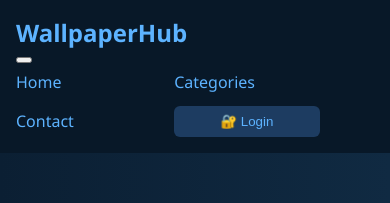
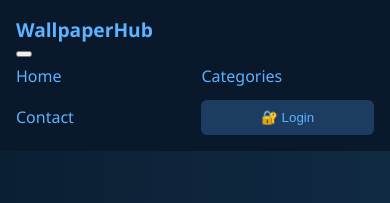
Before and after one commit to VatsalBairagi20/WallpaperHub-Frontend, a React (Create React App) app: page /categories in a window 390 px wide. Shown: the top 203 px of the page. Built offline with nearby package versions, Linux system fonts and the light colour scheme; no server answers.

Commit message:
Update CategoryPage.css

```diff
--- a/src/pages/CategoryPage/CategoryPage.css
+++ b/src/pages/CategoryPage/CategoryPage.css
@@ -17,13 +17,19 @@ a:hover {
 }
 
 /* ===== Navbar ===== */
+/* ===== Navbar (category-navbar replaces category-navbar) ===== */
 .category-navbar {
   display: flex;
   justify-content: space-between;
   align-items: center;
   padding: 1rem 2rem;
-  background-color: #081828;
-  box-shadow: 0 2px 10px rgba(0, 0, 0, 0.3);
+  position: sticky;
+  top: 0;
+  z-index: 999;
+  background-color: #0a1a2fe6;
+  color: #fff;
+  -webkit-backdrop-filter: blur(5px);
+  backdrop-filter: blur(5px);
   flex-wrap: wrap;
   gap: 0.5rem;
 }
@@ -74,6 +80,62 @@ a:hover {
 
 .category-login-btn:hover {
   background-color: #296090;
+}
+
+/* ===== Responsive Media Queries for Navbar ===== */
+
+/* Tablet & small desktops */
+@media (max-width: 1024px) {
+  .category-navbar {
+    padding: 1rem;
+  }
+
+  .category-logo {
+    font-size: 1.3rem;
+  }
+
+  .category-nav-links {
+    gap: 1rem;
+    justify-content: flex-start;
+  }
+
+  .category-nav-item a {
+    font-size: 0.95rem;
+  }
+}
+
+/* Phones & small tablets */
+@media (max-width: 600px) {
+  .category-navbar {
+    flex-direction: column;
+    align-items: flex-start;
+    gap: 0.5rem;
+    padding: 1rem;
+  }
+
+  .category-nav-links {
+    justify-content: flex-start;
+    flex-wrap: wrap;
+    gap: 0.8rem;
+    width: 100%;
+  }
+
+  .category-nav-links li {
+    flex: 1 1 45%;
+  }
+
+  .category-login-btn {
+    width: 100%;
+    padding: 10px;
+  }
+
+  .category-logo {
+    font-size: 1.2rem;
+  }
+
+  .category-nav-item a {
+    font-size: 0.9rem;
+  }
 }
 
 /* ===== PIN Input ===== */
```
